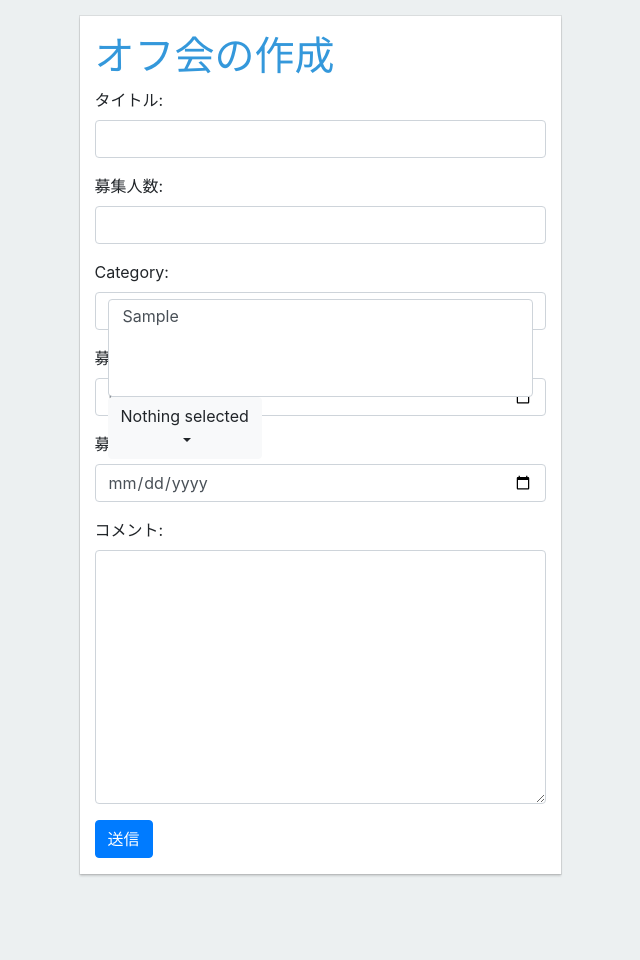
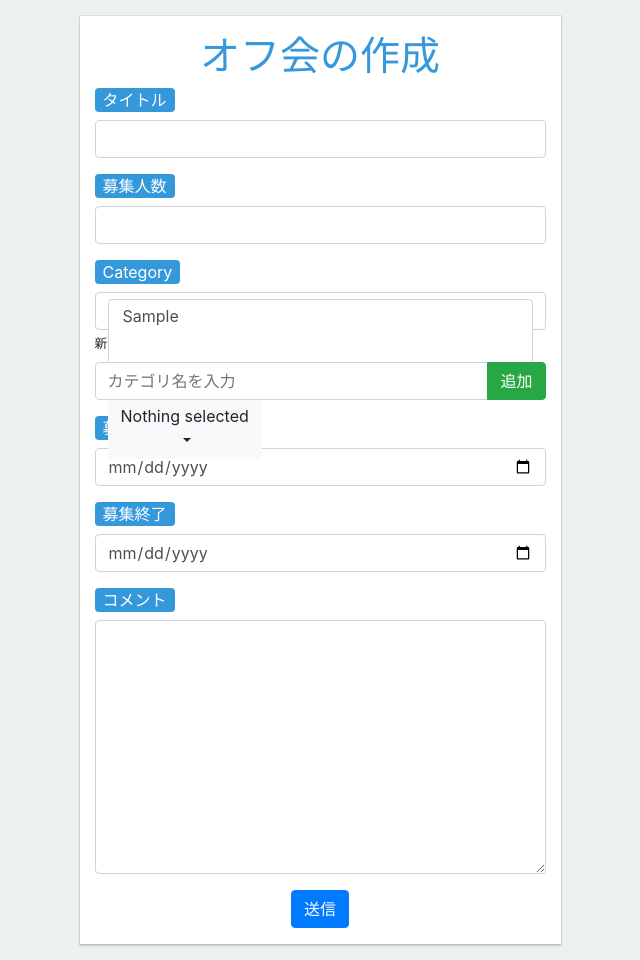
Before and after one commit to TNCT-SYSKEN/Lurcher, a Django app: page /offcreate in a window 1280 px wide. Shown: the whole page, without its empty margins (320-960 px from the left). Before the commit the page ends 877 px from the top, so only its background shows below. Run offline with Django 3.2, Linux system fonts and the light colour scheme; tables that the repository leaves empty hold one stand-in row (values such as "Sample post"); style sheets or scripts are compiled from the project's sources; some libraries are stand-ins or nearby versions.

Commit message:
[add] デザインの修正、及び新規カテゴリ追加ボタンの追加

```diff
--- /dev/null
+++ b/src/styles/create.scss
@@ -0,0 +1,8 @@
+@import "node_modules/bootstrap/scss/functions";
+@import "node_modules/bootstrap/scss/variables";
+@import "node_modules/bootstrap/scss/mixins";
+@import "variables";
+
+.bg-lurcher {
+    background-color: $color-lurcher-main;
+}
--- a/templates/mainsite/ofukai_create.html
+++ b/templates/mainsite/ofukai_create.html
@@ -1,19 +1,37 @@
 {% extends './common-frame.html' %}
 {% load static %}
 
+{% block styles %}
+<link rel="stylesheet" href="{% static 'styles/create.css' %}">
+{% endblock %}
+
 {% block main %}
-<h1>オフ会の作成</h1>
+<h1 class="text-center">オフ会の作成</h1>
 <form action="" method="POST">
   {% for field in form %}
   <div class="form-group">
     {{ field.errors }}
-    {{ field.label_tag }} {{ field }}
+    <label class="{% for class in field.label_classes %} {{ class }} {% endfor %} bg-lurcher text-white rounded px-2" for="{{ field.name }}">{{ field.label }}</label>
+    {{ field }}
     {% if field.help_text %}
     <p class="help">{{ field.help_text|safe }}</p>
     {% endif %}
+    {% if field == form.category %}
+      <div class="">
+        <label for="input-new-category"><small>新規カテゴリ追加</small></label>
+      </div>
+      <div class="input-group mb-3">
+        <input type="text" class="form-control" placeholder="カテゴリ名を入力">
+        <div class="input-group-append">
+          <button type="button" id="input-new-category" class="btn btn-success">追加</button>
+        </div>
+      </div>
+    {% endif %}
   </div>
   {% endfor %}
-  <button class="btn btn-primary" type="submit">送信</button>
+  <div class="text-center">
+    <button class="btn btn-primary" type="submit">送信</button>
+  </div>
 {% csrf_token %}
 </form>
 {% endblock %}
```
